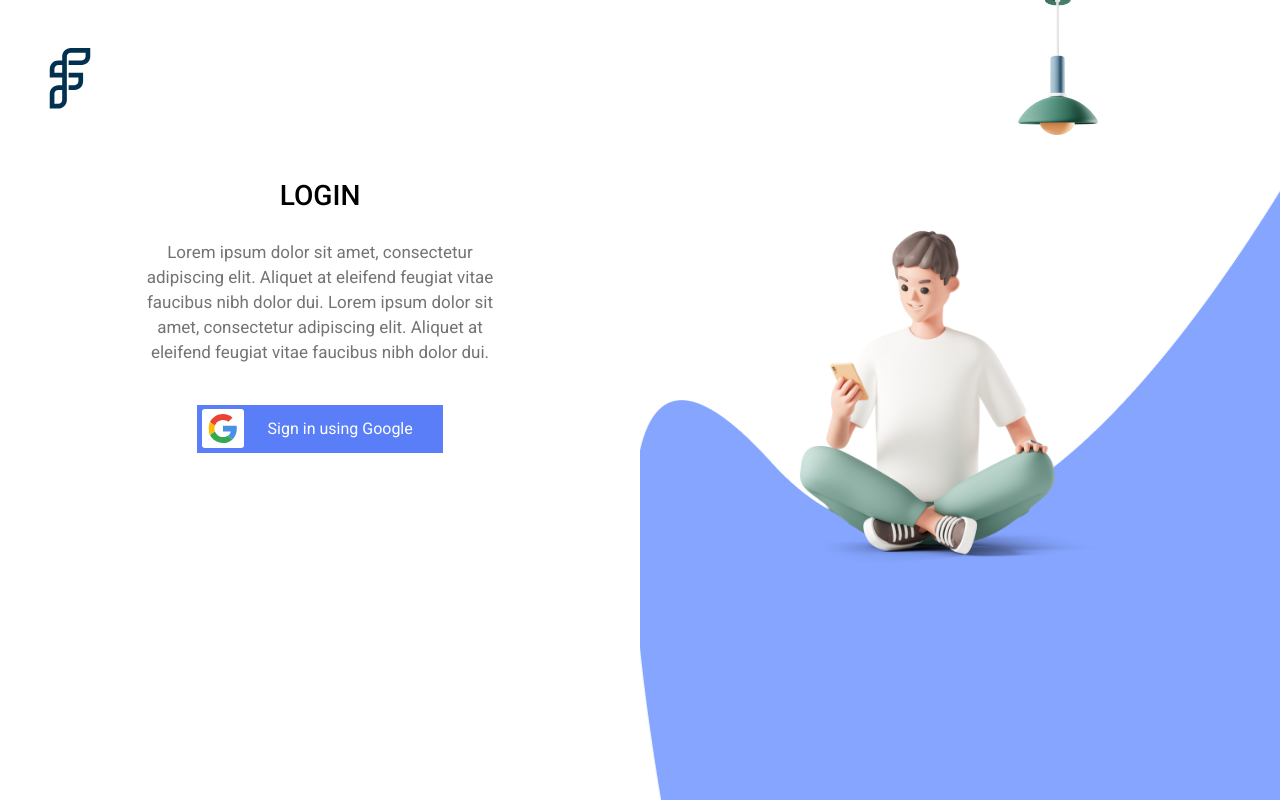
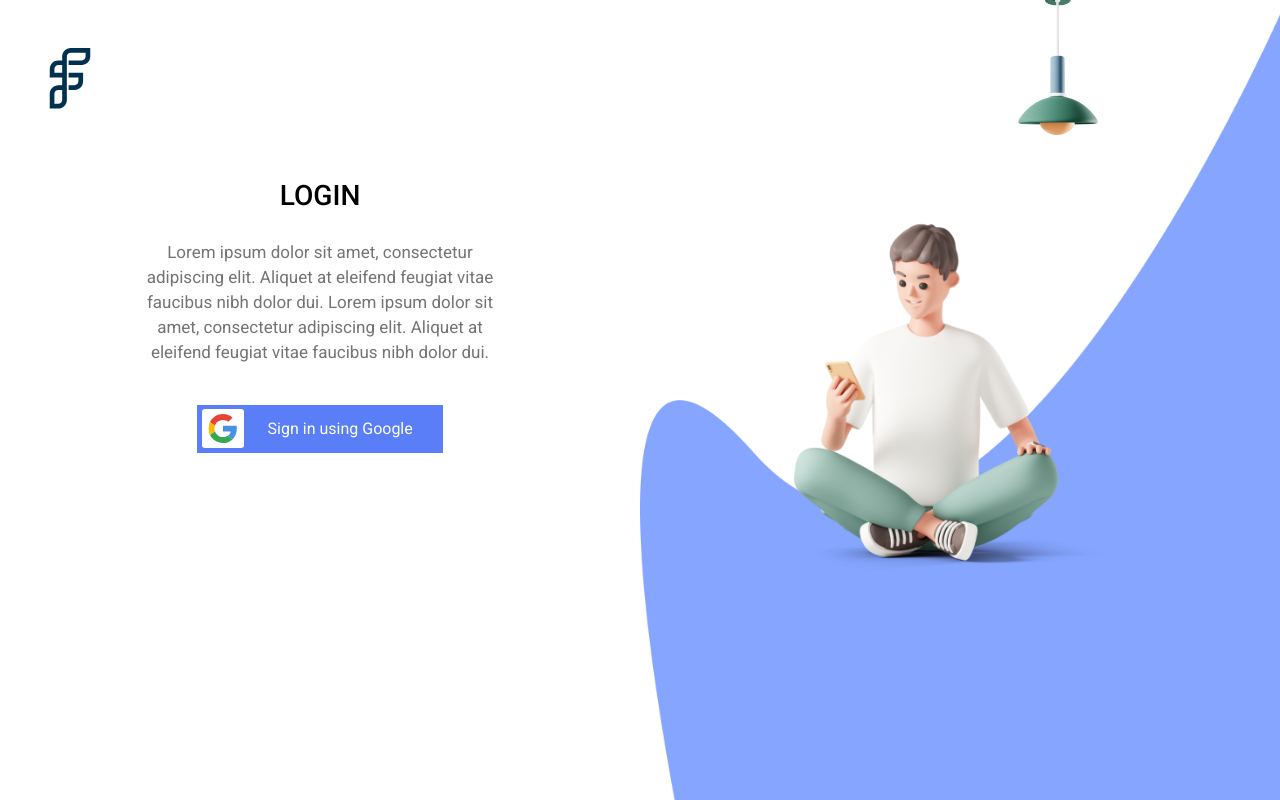
Before and after one commit to ashutoshmaurya293/Assignment---Frontend-Developer-Todo-, a React (Vite) app: page / in a window 1280 px wide. Built offline with nearby package versions, Linux system fonts and the light colour scheme.

Commit message:
Todo completed

```diff
--- a/src/Components/Login/Login.css
+++ b/src/Components/Login/Login.css
@@ -73,16 +73,19 @@
   color: #fff;
 }
 .loginsec {
-  background-image: url(../../../public/Rectangle\ 1.png);
-  background-size: "cover";
-  background-position: 5%;
   display: flex;
   align-items: center;
   justify-content: center;
 }
+.loginsec .bgc{
+  height: 100%;
+  width: 100%;
+  object-fit: fill;
+}
 .boyImg {
   height: 45%;
   width: 50%;
+  position: absolute;
 }
 .light {
   position: absolute;
--- a/src/Components/Login/Login.jsx
+++ b/src/Components/Login/Login.jsx
@@ -5,6 +5,7 @@ import { useNavigate } from "react-router-dom";
 import "./Login.css";
 import Rectangle from "../../../public/Rectangle.png"
 import light from "../../../public/light.png"
+import Rectangle1 from "../../../public/Rectangle 1.png"
 
 const Login = () => {
   const Navigaate = useNavigate();
@@ -83,6 +84,7 @@ const Login = () => {
         </div>
       </div>
       <div className="loginsec">
+        <img src={Rectangle1} alt="" className="bgc"/>
         <div className="light">
             <img src={light} alt="" />
         </div>
```
